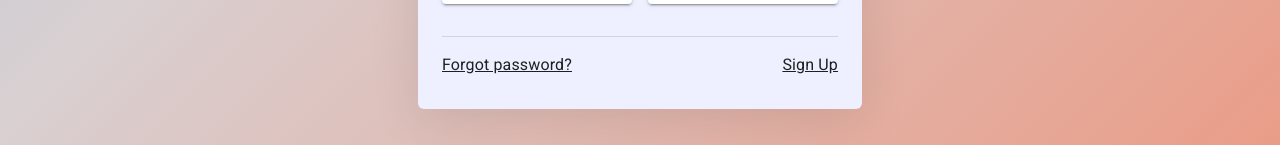
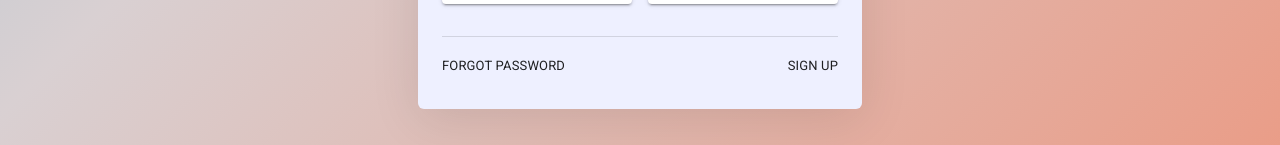
Before and after one commit to motakjan/NotesApp, a React (Create React App) app in the folder client/: page /login in a window 1280 px wide. Shown: the part 569-714 px from the top of the page. Built offline with nearby package versions, Linux system fonts and the light colour scheme.

Commit message:
Napp Link component

```diff
--- a/client/src/components/Authentication/Login.tsx
+++ b/client/src/components/Authentication/Login.tsx
@@ -1,9 +1,9 @@
+import { NappLink } from '../UI/Link/NappLink';
 import Button from '@mui/material/Button';
 import CssBaseline from '@mui/material/CssBaseline';
 import TextField from '@mui/material/TextField';
 import GoogleIcon from '@mui/icons-material/Google';
 import FacebookIcon from '@mui/icons-material/Facebook';
-import Link from '@mui/material/Link';
 import LockOutlinedIcon from '@mui/icons-material/LockOutlined';
 import Grid from '@mui/material/Grid';
 import Box from '@mui/material/Box';
@@ -127,20 +127,10 @@ export const Login: React.FC<LoginPropsType> = ({ login }) => (
             item
             xs
           >
-            <Link
-              href="#"
-              color="inherit"
-            >
-                                Forgot password?
-            </Link>
+            <NappLink text="Forgot Password" />
           </Grid>
           <Grid item>
-            <Link
-              href="#"
-              color="inherit"
-            >
-                                Sign Up
-            </Link>
+            <NappLink text="Sign Up" />
           </Grid>
         </Grid>
       </Box>
--- /dev/null
+++ b/client/src/components/UI/Link/NappLink.tsx
@@ -0,0 +1,22 @@
+import Link from '@mui/material/Link';
+
+type NappLinkPropsType = {
+    text: string;
+}
+
+export const NappLink: React.FC<NappLinkPropsType> = ({ text }) => (
+  <Link
+    href="#"
+    color="inherit"
+    sx={{
+      fontSize: 'small',
+      textTransform: 'uppercase',
+      textDecoration: 'none',
+      '&:hover': {
+        color: '#1976d2',
+      },
+    }}
+  >
+    {text}
+  </Link>
+);
```
